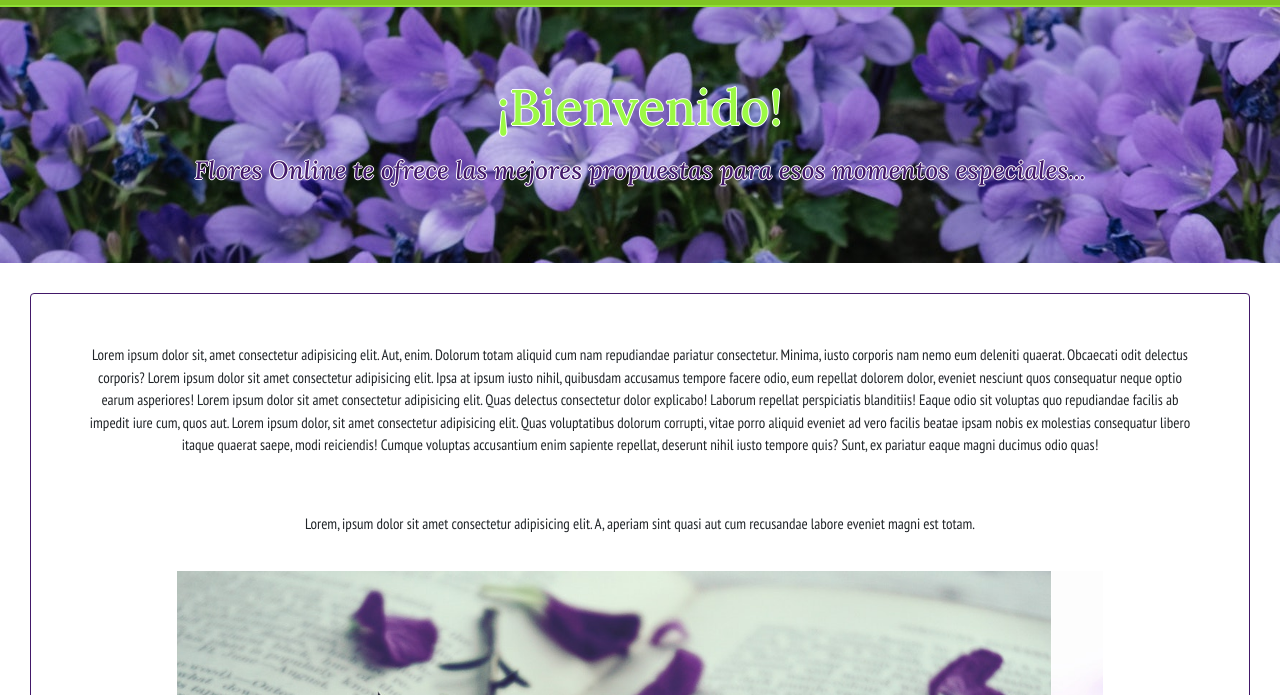
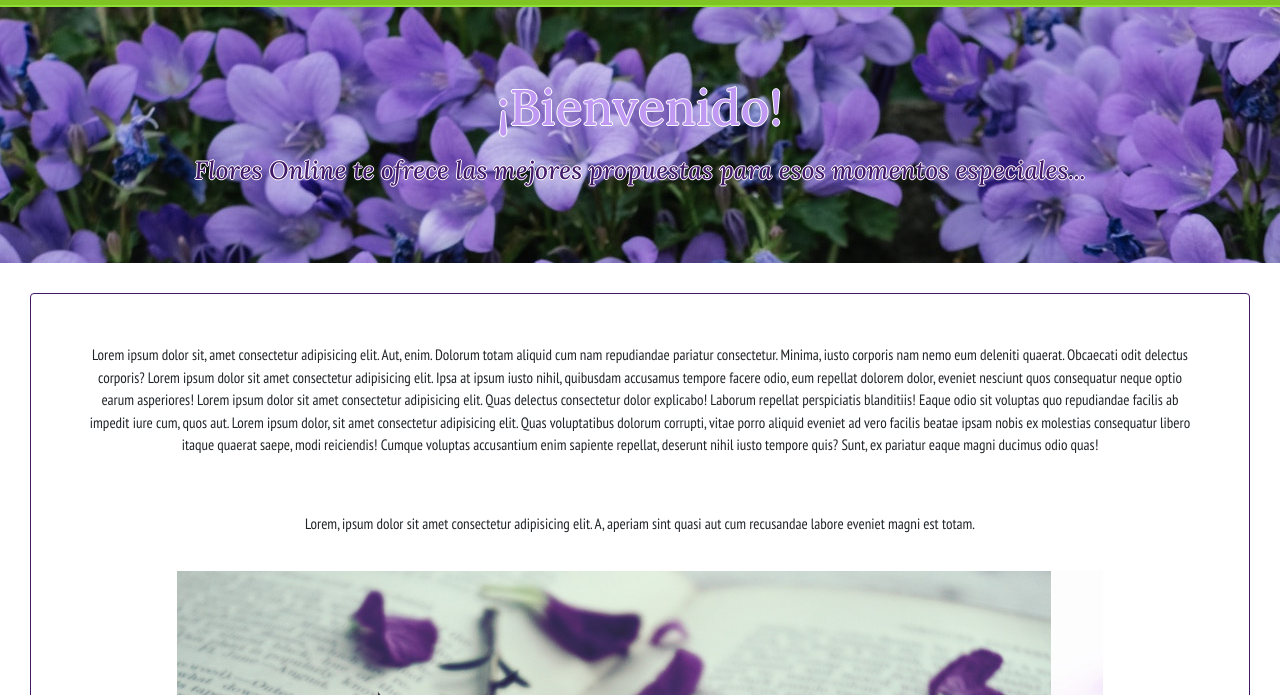
Before and after one commit to camila-camano/desarrollo-web, a website: page index.html in a window 1280 px wide. Shown: the part 105-800 px from the top of the page. Drawn offline with nearby package versions, Linux system fonts and the light colour scheme; a web font is replaced by a local one.

Commit message:
color change

```diff
--- a/scss/_aux.scss
+++ b/scss/_aux.scss
@@ -28,7 +28,7 @@ $font_shadow: -1px 0 white, 0 1px white, 1px 0 white, 0 -1px white;
 }
 
 @mixin titulo {
-  color: $verde1;
+  color: $violeta1;
   font-size: 50px;
   text-align: center;
   padding: 10px;
```
Also changed, not shown: css/style.css, 1 other file.
